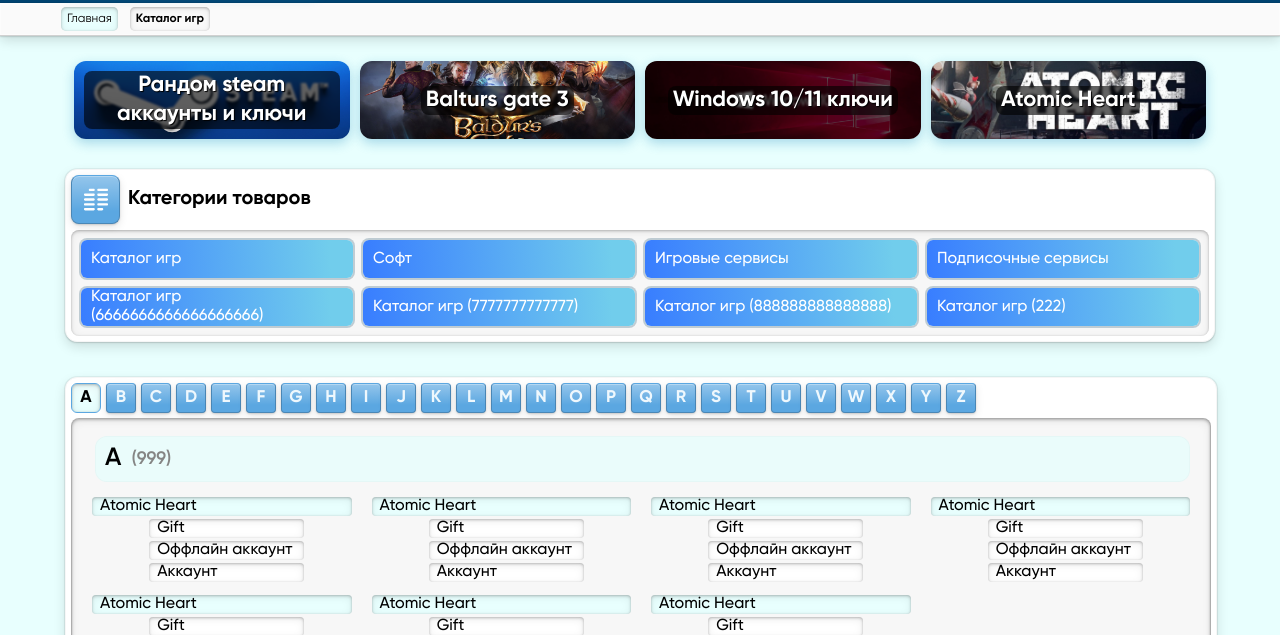
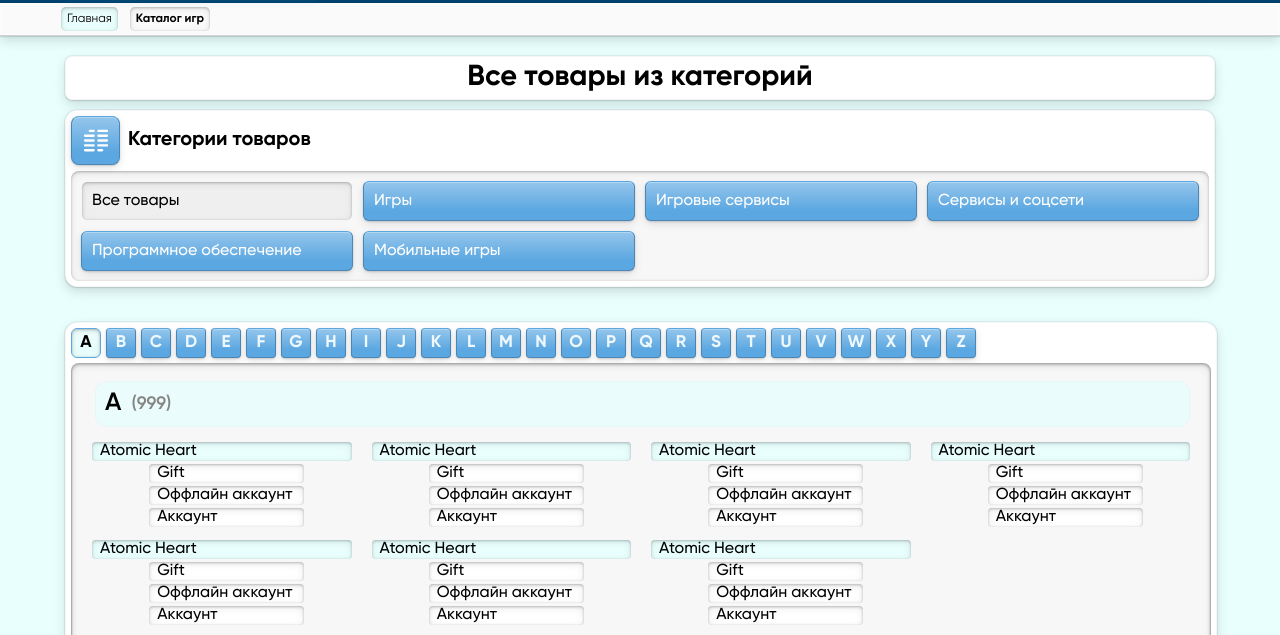
Before and after one commit to KakBeOlolo/Market4GameFrontend, a plain HTML site: page catalog.html in a window 1280 px wide. Shown: the part 165-800 px from the top of the page. Drawn offline with nearby package versions, Linux system fonts and the light colour scheme.

Commit message:
<изменил страницу с каталогом и мнемног оправок по дезигну>

```diff
--- a/assets/css/catalog.css
+++ b/assets/css/catalog.css
@@ -1,3 +1,19 @@
+.catalog-title {
+  max-width: 100%;
+  background: var(--color-bg-box);
+  border: 1px solid var(--color-box-border);
+  box-shadow: var(--box-shadow-externa);
+  width: -webkit-fill-available;
+  font-weight: 700;
+  font-size: 29px;
+  line-height: 32px;
+  text-align: center;
+  color: #000000;
+  padding: 5px;
+  border-radius: 7px;
+  margin-bottom: 10px;
+}
+
 /* вкладки с цифрами */
 .catalog-tabs {
   display: flex;
--- a/assets/css/header.css
+++ b/assets/css/header.css
@@ -289,23 +289,12 @@ header{
   background-color: rgb(91, 167, 225);
   border: 1px solid rgb(74, 135, 182);
   border-top-color: rgb(91, 167, 225);
-  -webkit-border-radius: 8px;
-  -moz-border-radius: 8px;
-  -khtml-border-radius: 8px;
   border-radius: 8px;
   text-align: center;
-  -webkit-box-shadow: inset 0 1px rgba(255,255,255,0.3), 0 1px 2px rgba(0,0,0,0.15), 0 3px 8px rgba(0,0,0,0.1);
-  -moz-box-shadow: inset 0 1px rgba(255,255,255,0.3), 0 1px 2px rgba(0,0,0,0.15), 0 3px 8px rgba(0,0,0,0.1);
-  -khtml-box-shadow: inset 0 1px rgba(255,255,255,0.3), 0 1px 2px rgba(0,0,0,0.15), 0 3px 8px rgba(0,0,0,0.1);
   box-shadow: inset 0 1px rgba(255,255,255,0.3), 0 1px 2px rgba(0,0,0,0.15), 0 3px 8px rgba(0,0,0,0.1);
   outline: none;
   cursor: pointer;
-  -webkit-box-sizing: border-box;
-  -moz-box-sizing: border-box;
-  -ms-box-sizing: border-box;
   box-sizing: border-box;
-  background-image: -webkit-linear-gradient(rgba(255,255,255,0.35), rgba(255,255,255,0) 75%);
-  background-image: -moz-linear-gradient(rgba(255,255,255,0.35), rgba(255,255,255,0) 75%);
   background-image: linear-gradient(rgba(255,255,255,0.35), rgba(255,255,255,0) 75%);
 }
  .HorizMenuLink {
--- a/assets/css/style.css
+++ b/assets/css/style.css
@@ -693,8 +693,8 @@ span.catalog-main-title {
   background-position: right center;
   background-repeat: no-repeat;
   text-decoration: none;
-  box-shadow: inset 0 1px 3px rgba(0, 0, 0, 0.24), inset 0 0 0 1px rgba(0, 0, 0, 0.015), inset 0 2px 8px rgba(0, 0, 0, 0.075), 0 0px rgb(0 9 37 / 37%);
-  background: rgba(94, 94, 101, 0.05);
+  box-shadow: var(--box-shadow-interna);
+  background: var(--color-bg-box-secondary);
   border-color: transparent;
   flex-wrap: wrap;
   align-items: center;
@@ -706,14 +706,17 @@ span.catalog-main-title {
   font-weight: 700;
   margin: 5px;
   padding: 0 10px;
-  width: calc(25% - 30px);
+  width: calc(25% - 32px);
   height: 38px;
   align-items: center;
   display: flex;
   justify-content: center;
   border-radius: 6px;
-  background: linear-gradient(266.26deg, #71cdec 8.85%, #387DFF 100%);
-  box-shadow: 0px 0px 0 2px #0d45613d;
+  background-color: rgb(91, 167, 225);
+  border: 1px solid rgb(74, 135, 182);
+  border-top-color: rgb(91, 167, 225);
+  box-shadow: inset 0 1px rgba(255,255,255,0.3), 0 1px 2px rgba(0,0,0,0.15), 0 3px 8px rgba(0,0,0,0.1);
+  background-image: linear-gradient(rgba(255,255,255,0.35), rgba(255,255,255,0) 75%);
 }
 
 
@@ -731,6 +734,14 @@ span.catalog-main-title {
 
 .catalog-main-body-punkt:hover {
   box-shadow: 0px 0px 0 2px #1a87bce8;
+}
+.punkt-active {
+  box-shadow: inset 0 1px 3px rgba(0, 0, 0, 0.24), inset 0 0 0 1px rgba(0, 0, 0, 0.015), inset 0 2px 8px rgba(0, 0, 0, 0.075), 0 0px rgb(0 9 37 / 37%);
+  background: rgba(94, 94, 101, 0.05);
+    border: 1px solid #F6F6F6;
+}
+a.link-punkt-active {
+  color: #000;
 }
 
 @media (max-width:525px) {
@@ -744,15 +755,12 @@ span.catalog-main-title {
     height: 27px;
     align-items: center;
     display: flex;
-    border-radius: 6px;
-    background: linear-gradient(266.26deg, #71cdec 8.85%, #387DFF 100%);
-    box-shadow: 0px 0px 0 2px #0d45613d;
   }
 }
 
 @media (min-width: 525px) and (max-width: 767px) {
   .catalog-main-body-punkt {
-    width: calc(50% - 30px);
+    width: calc(50% - 32px);
   }
 
 }
--- a/catalog.html
+++ b/catalog.html
@@ -677,30 +677,9 @@
 
 	<section class="wrapper-page">
 		<div class="page-content">
-			<div class="catalog-other-container">
-
-
-				<a href="/catalog/" title="Игровые платформы" class="catalog-other cat-1"><span
-						class="catalog-other-title">
-						<H1>Рандом steam аккаунты и ключи</H1>
-					</span></a>
-				<a href="/catalog/" title="Игровые платформы" class="catalog-other cat-2"><span
-						class="catalog-other-title">
-						<H1>Balturs gate 3</H1>
-					</span></a>
-				<a href="/catalog/" title="Игровые платформы" class="catalog-other cat-3"><span
-						class="catalog-other-title">
-						<H1>Windows 10/11 ключи</H1>
-					</span></a>
-				<a href="/catalog/" title="Игровые платформы" class="catalog-other cat-4"><span
-						class="catalog-other-title">
-						<H1>Atomic Heart</H1>
-					</span></a>
-
+			<div class="catalog-title">
+				<h1>Все товары из категорий</h1>
 			</div>
-
-
-
 			<div class="catalog-main">
 				<div class="catalog-main-header">
 					<span class="catalog-main-icon"></span><span class="catalog-main-title">
@@ -708,29 +687,23 @@
 					</span>
 				</div>
 				<div class="catalog-main-body">
-					<div class="catalog-main-body-punkt">
-						<a href="/catalog/" title="Каталог"> Каталог игр</a>
+					<div class="catalog-main-body-punkt punkt-active">
+						<a href="/catalog/" title="Каталог" class="link-punkt-active"> Все товары</a>
 					</div>
 					<div class="catalog-main-body-punkt">
-						<a href="/catalog/" title="Каталог"> Софт</a>
+						<a href="/catalog/" title="Каталог"> Игры</a>
 					</div>
 					<div class="catalog-main-body-punkt">
 						<a href="/catalog/" title="Каталог"> Игровые сервисы</a>
 					</div>
 					<div class="catalog-main-body-punkt">
-						<a href="/catalog/" title="Каталог"> Подписочные сервисы</a>
+						<a href="/catalog/" title="Каталог"> Сервисы и соцсети</a>
 					</div>
 					<div class="catalog-main-body-punkt">
-						<a href="/catalog/" title="Каталог"> Каталог игр (6666666666666666666)</a>
+						<a href="/catalog/" title="Каталог"> Программное обеспечение</a>
 					</div>
 					<div class="catalog-main-body-punkt">
-						<a href="/catalog/" title="Каталог"> Каталог игр (7777777777777)</a>
-					</div>
-					<div class="catalog-main-body-punkt">
-						<a href="/catalog/" title="Каталог"> Каталог игр (888888888888888)</a>
-					</div>
-					<div class="catalog-main-body-punkt">
-						<a href="/catalog/" title="Каталог"> Каталог игр (222)</a>
+						<a href="/catalog/" title="Каталог"> Мобильные игры</a>
 					</div>
 				</div>
 			</div>
```
Also changed, not shown: index.html (+5 -11 lines).
